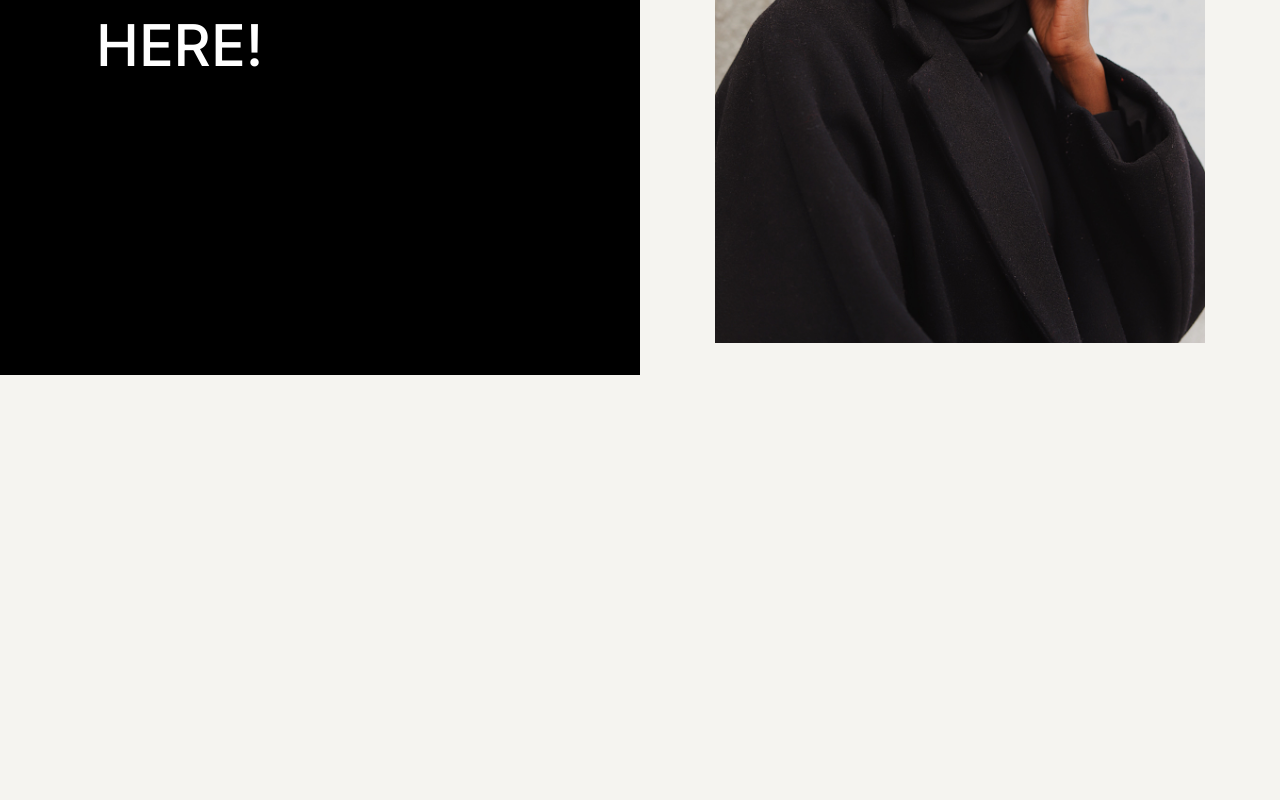
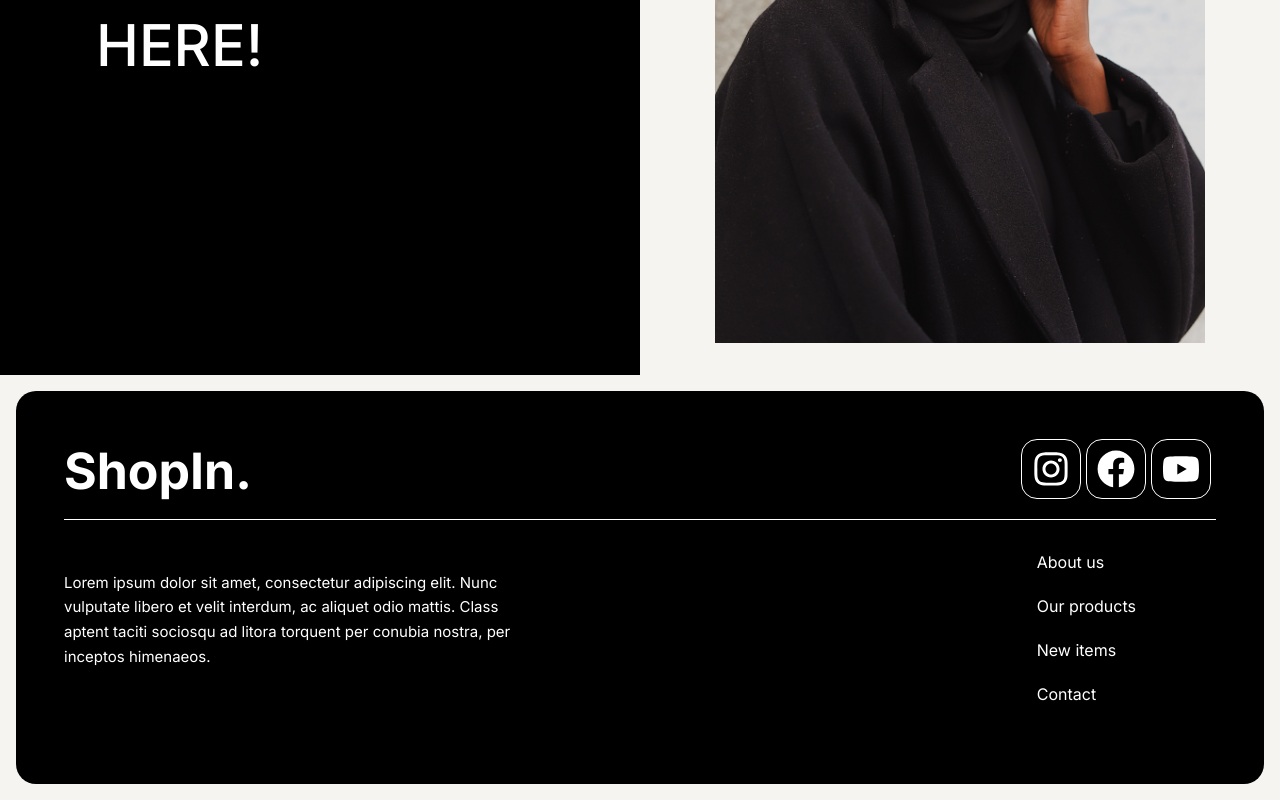
Before and after one commit to wx-it/shopIn, a React (Vite) app: page / in a window 1280 px wide. Shown: the part 2937-3737 px from the top of the page. Before the commit the page ends 3312 px from the top, so only its background shows below. Built offline with nearby package versions, Linux system fonts and the light colour scheme.

Commit message:
done with footer

```diff
--- a/src/App.jsx
+++ b/src/App.jsx
@@ -5,6 +5,7 @@ import { useLayoutEffect } from "react";
 import gsap from "gsap";
 import ScrollTrigger from "gsap/dist/ScrollTrigger";
 import Collection from "./sections/collection/Collection";
+import Footer from "./sections/footer/Footer";
 gsap.registerPlugin(ScrollTrigger);
 
 function App() {
@@ -22,6 +23,7 @@ function App() {
       <Seasons />
       <Description />
       <Collection />
+      <Footer />
     </div>
   );
 }
--- /dev/null
+++ b/src/sections/footer/Footer.jsx
@@ -0,0 +1,35 @@
+import "./footer.css";
+import { FaInstagram, FaFacebook, FaYoutube } from "react-icons/fa";
+
+const Footer = () => {
+  return (
+    <footer>
+      <div className="footer">
+        <div>
+          <h3>ShopIn.</h3>
+          <div className="icons">
+            <FaInstagram className="icon fa-icon" />
+            <FaFacebook className="icon fa-icon" />
+            <FaYoutube className="icon fa-icon" />
+          </div>
+        </div>
+        <div>
+          <p>
+            Lorem ipsum dolor sit amet, consectetur adipiscing elit. Nunc
+            vulputate libero et velit interdum, ac aliquet odio mattis. Class
+            aptent taciti sociosqu ad litora torquent per conubia nostra, per
+            inceptos himenaeos.
+          </p>
+          <div>
+            <a href="">About us</a>
+            <a href="">Our products</a>
+            <a href="">New items</a>
+            <a href="">Contact</a>
+          </div>
+        </div>
+      </div>
+    </footer>
+  );
+};
+
+export default Footer;
--- /dev/null
+++ b/src/sections/footer/footer.css
@@ -0,0 +1,82 @@
+footer{
+  max-height: 100%;
+  padding: 1rem;
+}
+
+.footer {
+  max-height: 100%;
+  background-color: black;
+  color: white;
+  border-radius: 1.25rem;
+  padding: 2rem;
+}
+
+.footer h3 {
+  font-size: 40px;
+  font-weight: 700;
+  margin: 0;
+  margin-bottom: 1.5rem;
+}
+
+.footer > div:first-child{
+  border-bottom: 1px white solid;
+  padding-bottom: 1rem;
+}
+
+.footer .icon.fa-icon {
+  border: 1px white solid;
+  padding: 10px;
+  font-size: 60px;
+  border-radius: 1rem;
+  margin-right:  5px;
+}
+
+.footer p{
+  font-size: 15px;
+  line-height: 165.8%;
+  letter-spacing: 3%;
+  border-bottom: 1px white solid !important;
+  padding-bottom: 1rem;
+}
+
+.footer > div:last-child > div{
+  display: flex;
+  flex-direction: column;
+  gap: .5rem;
+}
+
+.footer > div:last-child > div > a{
+  text-decoration: none;
+  color: white;
+  font-size: 16px;
+}
+
+
+@media screen and (min-width: 800px){
+  .footer{
+    padding: 3rem;
+  }
+
+  .footer > div{
+    display: flex;
+    align-items: center;
+    justify-content: space-between;
+    width: 100%;
+  }
+
+  .footer > div:first-child h3{
+    margin: 0;
+    font-size: 50px;
+  }
+
+  .footer > div:last-child > p{
+    max-width: 40%;
+    border: none !important;
+  }
+
+  .footer > div:last-child > div{
+    padding: 2rem 5rem;
+    gap: 1.5rem;
+    align-items: flex-start;
+  }
+}
```
